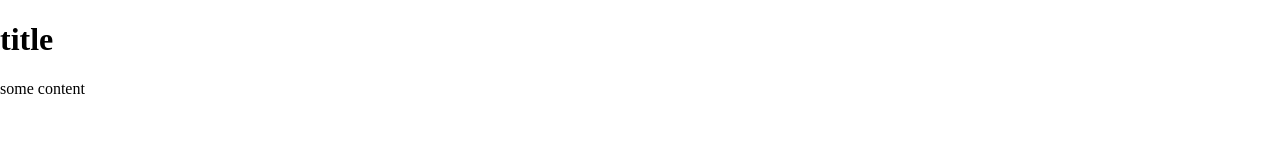
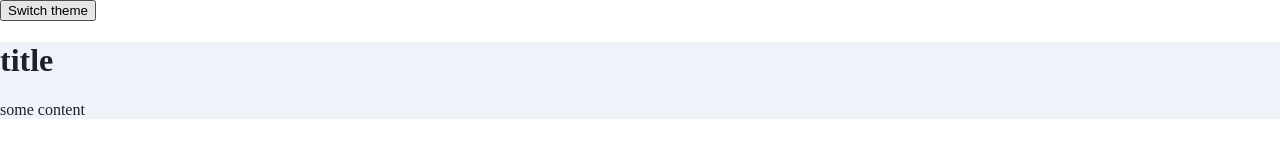
Before and after one commit to dinakonto/social-media-dashboard-with-theme-switcher, a website: page index.html in a window 1280 px wide. Drawn offline with Linux system fonts and the light colour scheme.

Commit message:
Create simple dummy UI to test theme switching Use CSS variables and pure Javascript to enact the switch

```diff
--- a/index.html
+++ b/index.html
@@ -13,9 +13,7 @@
 </head>
 <body>
 
-  <div id="switch">
-
-  </div>
+  <button onclick="toggleTheme()">Switch theme</button>
 
   <div class="card">
     <h1>title</h1>
@@ -87,5 +85,7 @@
     12%
   </div>
 
+  <script src="./js/theme-switcher.js"></script>
+
 </body>
 </html>
--- /dev/null
+++ b/js/theme-switcher.js
@@ -0,0 +1,21 @@
+// Set to a given theme
+function setTheme(themeName) {
+  localStorage.setItem('theme', themeName);
+  document.documentElement.className = themeName;
+}
+
+// Toggle between light and dark theme
+function toggleTheme() {
+  if (localStorage.getItem('theme') === 'theme-dark') {
+    setTheme('theme-light');
+  } else {
+    setTheme('theme-dark');
+  }
+}
+
+// Set theme on initial load
+if (localStorage.getItem('theme') === 'theme-dark') {
+  setTheme('theme-dark');
+} else {
+  setTheme('theme-light');
+}
--- a/styles/sass/styles.sass
+++ b/styles/sass/styles.sass
@@ -17,17 +17,17 @@
 
 // THEMES
 .theme-dark
-  --bg-toggle: linear-gradient(hsl(210, 78%, 56%), hsl(146, 68%, 55%))
   --bg: hsl(230, 17%, 14%)
   --bg-top: hsl(232, 19%, 15%)
   --bg-card: hsl(228, 28%, 20%)
+  --bg-toggle: linear-gradient(hsl(210, 78%, 56%), hsl(146, 68%, 55%))
   --text-low: hsl(228, 34%, 66%)
   --text-bright: hsl(0, 0%, 100%)
 .theme-light
-  --bg-toggle: hsl(230, 22%, 74%)
   --bg: hsl(0, 0%, 100%)
   --bg-top: hsl(225, 100%, 98%)
   --bg-card: hsl(227, 47%, 96%)
+  --bg-toggle: hsl(230, 22%, 74%)
   --text-low: hsl(228, 12%, 44%)
   --text-bright: hsl(230, 17%, 14%)
 
@@ -36,3 +36,10 @@ html, body
   padding: 0
   height: 100%
   width: 100%
+
+body
+  background: var(--bg)
+
+.card
+  background: var(--bg-card)
+  color: var(--text-bright)
```
Also changed, not shown: styles/css/styles.css, 1 other file.
